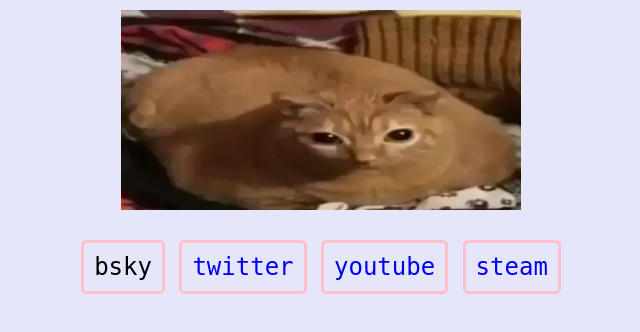
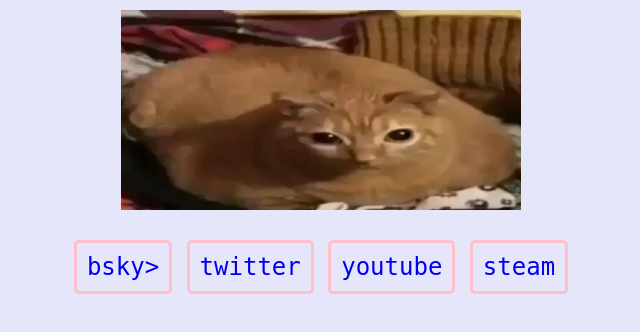
Before and after one commit to banannaic/banannaic.github.io, a plain HTML site: page index.html in a window 1280 px wide. Shown: the part 296-628 px from the top of the page, without its empty margins (319-959 px from the left). Drawn offline with Linux system fonts and the light colour scheme.

Commit message:
Update index.html

```diff
--- a/index.html
+++ b/index.html
@@ -35,7 +35,7 @@
         width="400"
         height="200">
         <p>
-            <span class="border">bsky</span>
+            <a href="https://bsky.app/profile/banannaical.lol" target="_blank"><span class="border">bsky></span></a>
             <a href="https://x.com/FallGuyer22" target="_blank"><span class="border">twitter</span></a>
             <a href="https://www.youtube.com/@banannaical" target="_blank"><span class="border">youtube</span></a>
             <a href="https://steamcommunity.com/id/PopeFrancisGaming/" target="_blank"><span class="border">steam</span></a>
```
